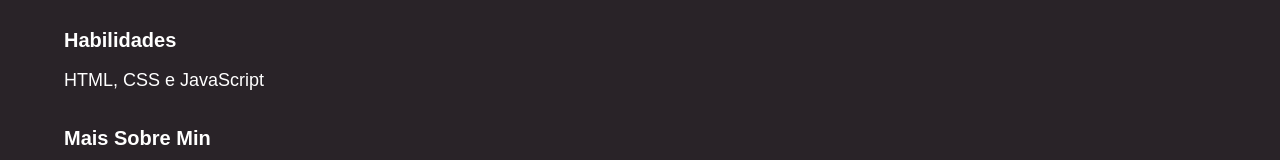
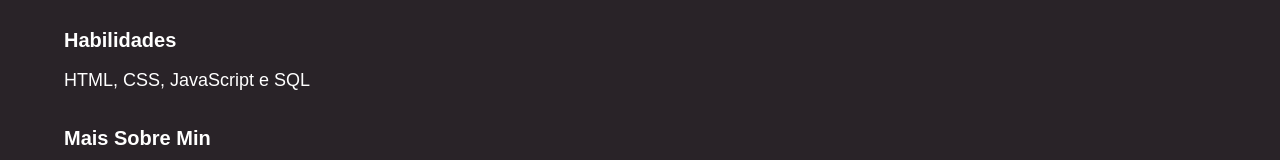
Before and after one commit to zecawuw/Meu-Portfolio, a plain HTML site: page sobreMim.html in a window 1280 px wide. Shown: the part 459-619 px from the top of the page. Drawn offline with Linux system fonts and the light colour scheme.

Commit message:
Update sobreMim.html

```diff
--- a/sobreMim.html
+++ b/sobreMim.html
@@ -31,7 +31,7 @@
         <br>
 
         <ul>
-            <li class="tamanho-font-texto">HTML, CSS e JavaScript</li>
+            <li class="tamanho-font-texto">HTML, CSS, JavaScript e SQL</li>
         </ul>
         <br>
         <br>
```
